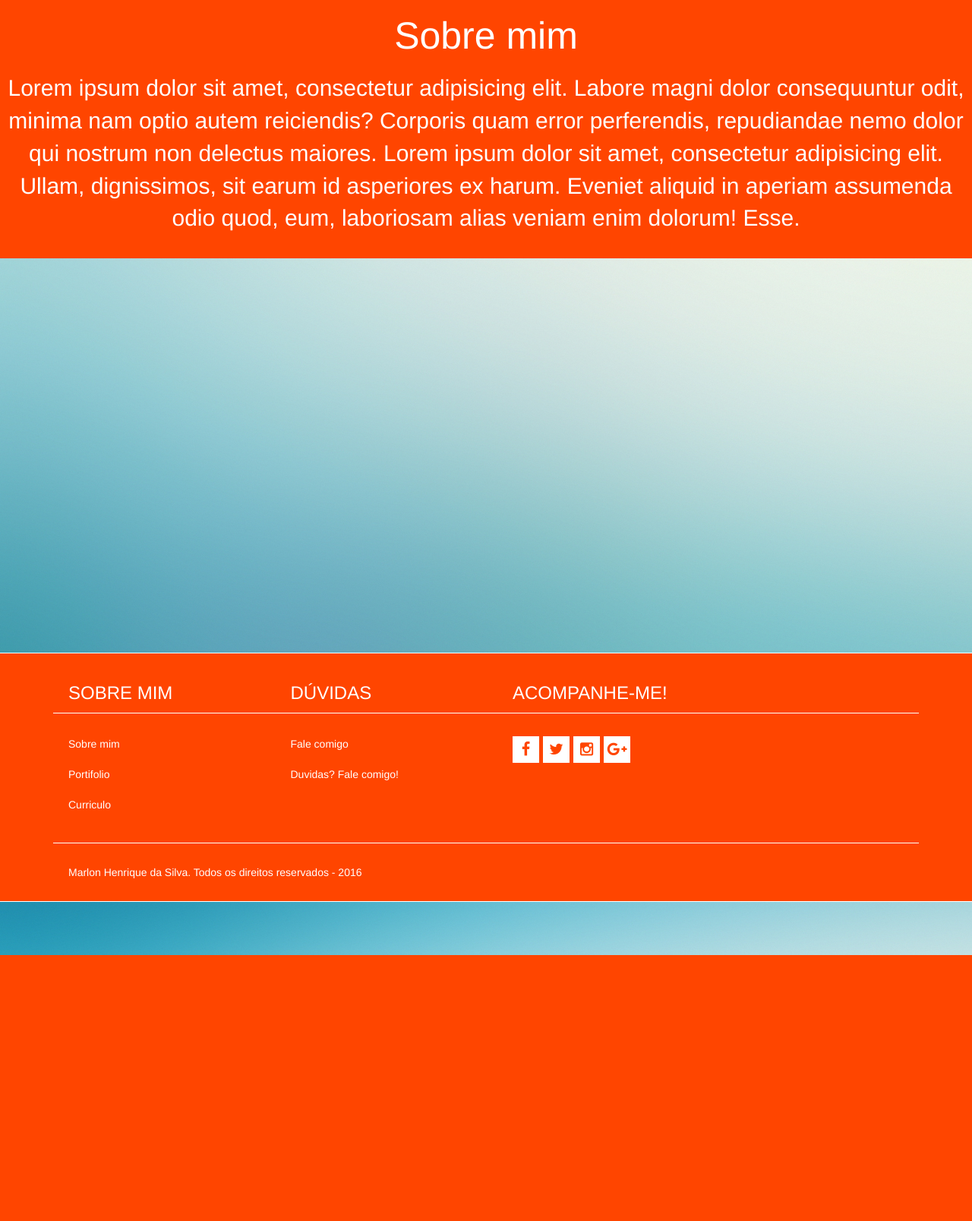
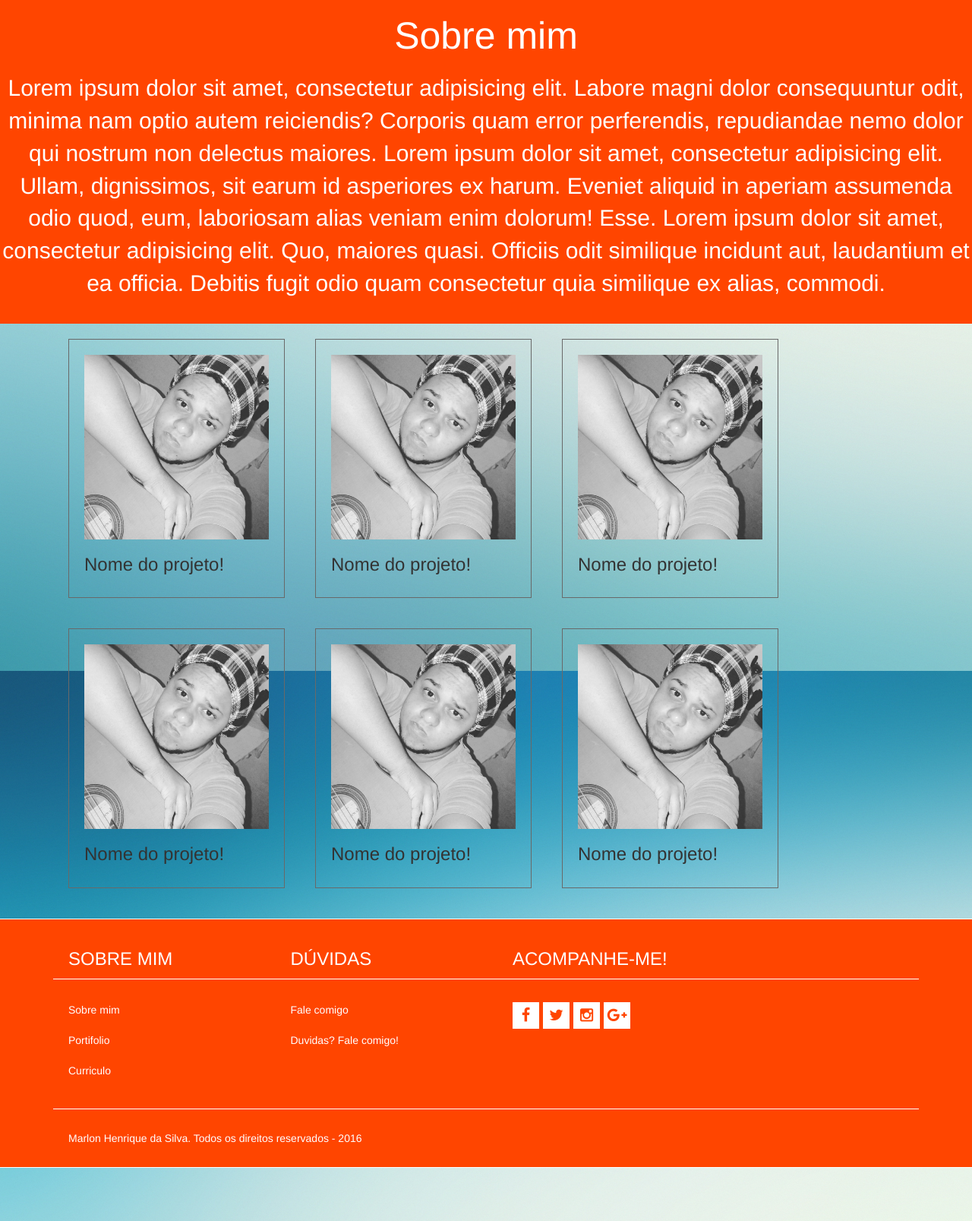
Before and after one commit to MarlonHenrique/Luzenk, a PHP site: page / in a window 1280 px wide. Shown: the part 717-2324 px from the top of the page at 76% size. Before the commit the page ends 1974 px from the top, so only its background shows below. Run offline with PHP 8.4, Linux system fonts and the light colour scheme.

Commit message:
Adicionado ao site a parte de portifolio

```diff
--- a/index.php
+++ b/index.php
@@ -29,6 +29,7 @@
  		<p class="sobre-home">
  			Lorem ipsum dolor sit amet, consectetur adipisicing elit. Labore magni dolor consequuntur odit, minima nam optio autem reiciendis? Corporis quam error perferendis, repudiandae nemo dolor qui nostrum non delectus maiores.
  			Lorem ipsum dolor sit amet, consectetur adipisicing elit. Ullam, dignissimos, sit earum id asperiores ex harum. Eveniet aliquid in aperiam assumenda odio quod, eum, laboriosam alias veniam enim dolorum! Esse.
+ 			Lorem ipsum dolor sit amet, consectetur adipisicing elit. Quo, maiores quasi. Officiis odit similique incidunt aut, laudantium et ea officia. Debitis fugit odio quam consectetur quia similique ex alias, commodi.
  		</p>
  	</div>
  </section>
@@ -37,7 +38,14 @@
 <!--Portifolio-->
 <section id="portifolio">
  	<div class="portifolio-home">
-
+ 		<div class="container">
+ 			<?php $cont = 0; while ($cont <= 5): ?>
+ 				<div class="col-md-3" id="caixas-portifolio">
+ 					<a href="#" id="port-home"><img src="img/content/foto-perfil.jpg" alt="foto portifolio" id="foto-portifolio"></a>
+ 					<h3 id="nome-projeto-portifolio">Nome do projeto!</h3>
+ 				</div>
+ 			<?php $cont++; endwhile; ?>
+ 		</div>
  	</div>
  </section>
 <!--Fim portifolio-->
--- a/style.css
+++ b/style.css
@@ -164,9 +164,19 @@ body{
 /*Portifolio*/
 
 #portifolio {
-	height: 500px;
 	border-top: solid 1px #FF4500;
 	width: 100%;
+}
+
+#portifolio #caixas-portifolio {
+	padding: 20px;
+	margin: 20px 20px 20px 20px;
+	border: 1px solid #696969;
+}
+
+#portifolio #foto-portifolio {
+	max-width: 100%;
+	height: auto;
 }
 
 /*Fim portifolio*/
```
